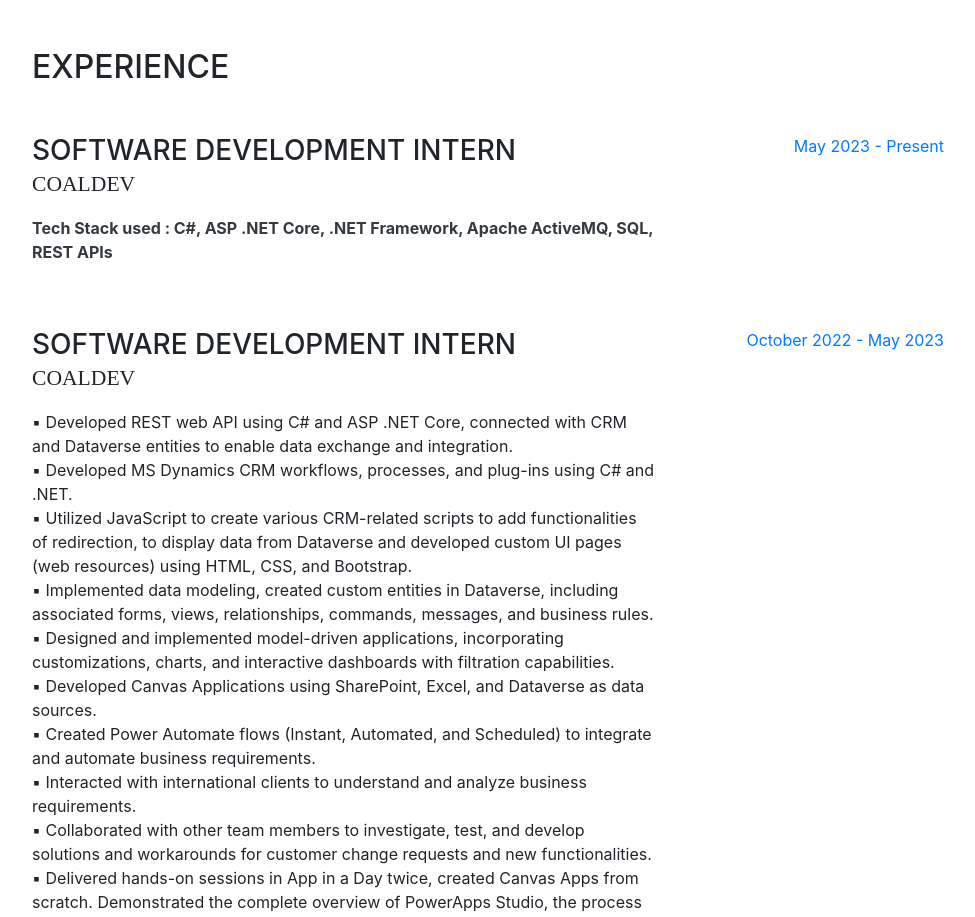
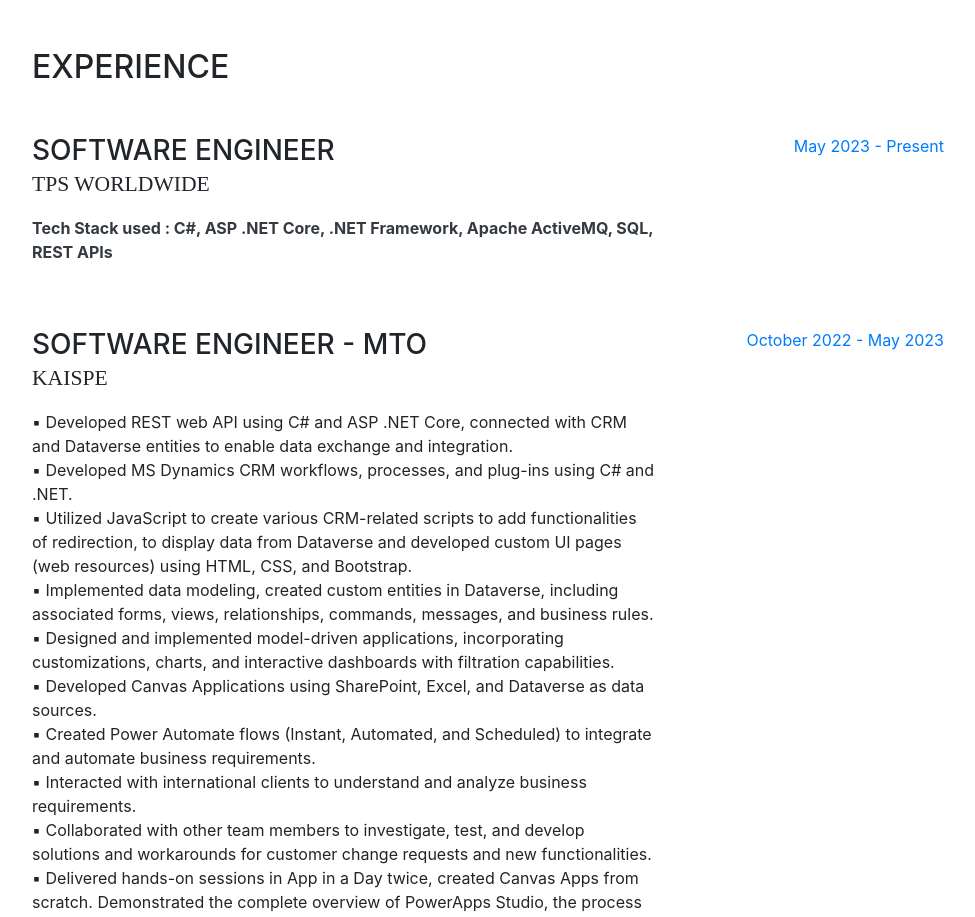
Before and after one commit to javeriatabassum145/website-work, a website with bundled scripts: page index.html in a window 1280 px wide. Shown: the part 800-1717 px from the top of the page, without its empty margins (288-1263 px from the left). Built offline with nearby package versions, Linux system fonts and the light colour scheme; a web font is replaced by a local one.

Commit message:
Update index.html

```diff
--- a/index.html
+++ b/index.html
@@ -131,8 +131,8 @@
 
                 <div class="resume-item d-flex flex-column flex-md-row mb-5">
           <div class="resume-content mr-auto">
-            <h3 class="mb-0">Software Development Intern</h3>
-            <div class="subheading mb-3">CoalDev</div>
+            <h3 class="mb-0">Software Engineer</h3>
+            <div class="subheading mb-3">TPS Worldwide</div>
             <p>
 
               <strong class="text-dark">Tech Stack used : C#, ASP .NET Core, .NET Framework, Apache ActiveMQ, SQL, REST APIs</strong>
@@ -145,8 +145,8 @@
 
                 <div class="resume-item d-flex flex-column flex-md-row mb-5">
           <div class="resume-content mr-auto">
-            <h3 class="mb-0">Software Development Intern</h3>
-            <div class="subheading mb-3">CoalDev</div>
+            <h3 class="mb-0">Software Engineer - MTO</h3>
+            <div class="subheading mb-3">KAISPE</div>
             <p>
               ▪ Developed REST web API using C# and ASP .NET Core, connected with CRM and Dataverse entities to enable data exchange and integration.
               <br>
```
